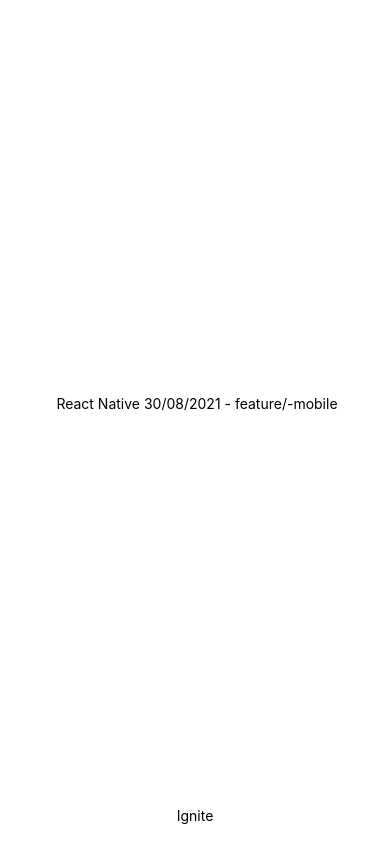
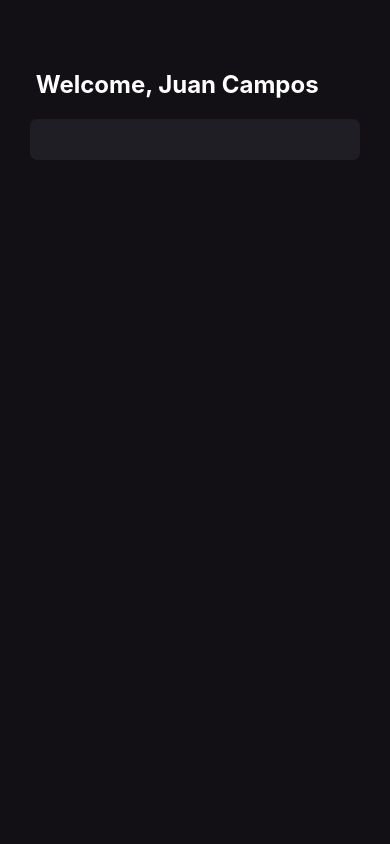
Before and after one commit to JuanCampbsi/my_skills, a React Native app: screen / in a window 390 px wide. Built offline with nearby package versions, Linux system fonts and the light colour scheme.

Commit message:
feature page home

```diff
--- a/src/pages/home.js
+++ b/src/pages/home.js
@@ -1,23 +1,41 @@
-import React, { Fragment } from 'react';
-import { View, Text } from 'react-native';
+import React from 'react';
+import { View, Text, StyleSheet, TextInput, Platform } from 'react-native';
 
-export default function home() {
+export function home() {
   return (
     <>
-     <View style={{
-        flex: 1,
-        justifyContent: 'center',
-        alignItems: 'center'
-      }}>
-        <Text> React Native 30/08/2021 - feature/-mobile</Text>
+      <View style={styles.container}>
+        <Text style={styles.title}> Welcome, Juan Campos </Text>
+        <TextInput style={styles.input}></TextInput>
+
       </View>
-
-      <Text style={{
-        alignSelf: 'center',
-        marginBottom: 20
-      }}>
-        Ignite
-      </Text>
     </>
   )
 }
+const styles = StyleSheet.create({
+  container: {
+    flex: 1,
+    backgroundColor: '#121015',
+    paddingHorizontal: 20,
+    paddingVertical: 70,
+    paddingHorizontal: 30
+
+
+  },
+  title: {
+    color: '#fff',
+    fontSize: 24,
+    fontWeight: 'bold'
+  },
+  input: {
+    backgroundColor: '#1F1E25',
+    color: '#fff',
+    fontSize: 18,
+    padding: Platform.OS === 'ios' ? 15 : 10,
+    marginTop: Platform.OS === 'ios' ? 30 : 20,
+    borderRadius: 7
+  }
+})
+
+
+export default home;
```
